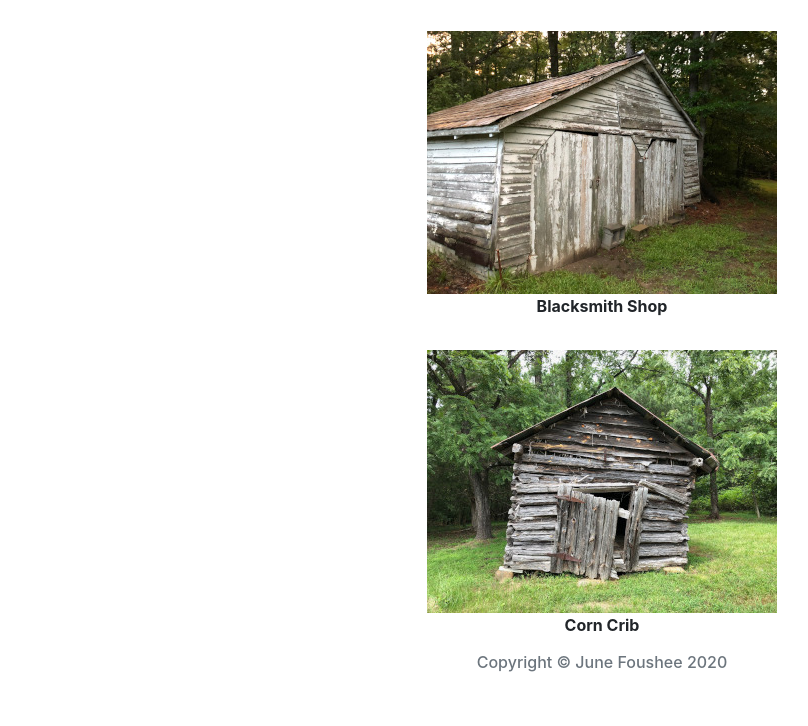
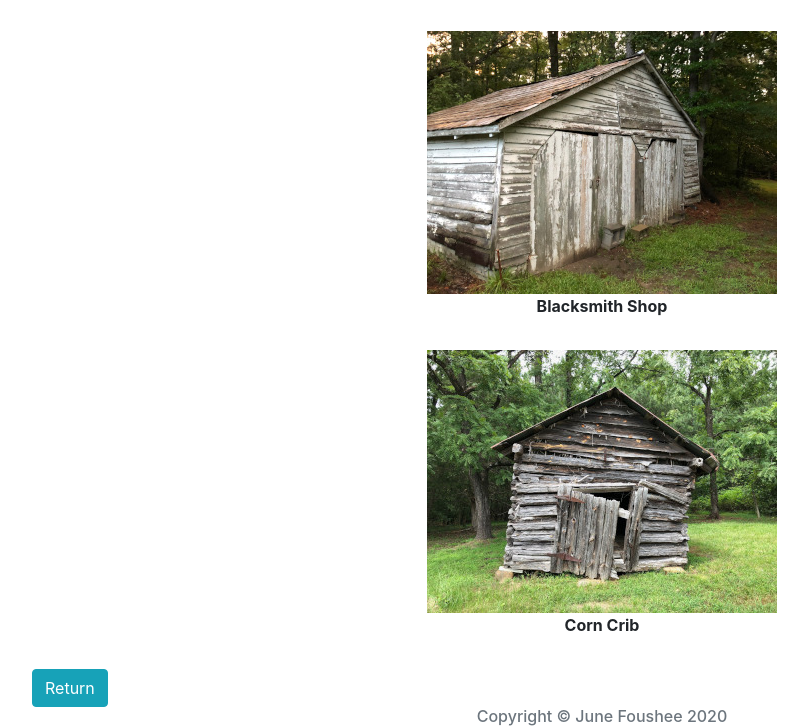
Before and after one commit to fortyoaksnc/fortyoaksnc, a plain HTML site: page other_features.html in a window 1280 px wide. Shown: the part 2589-3315 px from the top of the page, without its empty margins (38-846 px from the left). Before the commit the page ends 3261 px from the top, so only its background shows below. Drawn offline with nearby package versions, Linux system fonts and the light colour scheme; a script that the page names is missing.

Commit message:
Update other_features.html
Cleaner version after troubleshooting

```diff
--- a/other_features.html
+++ b/other_features.html
@@ -112,6 +112,10 @@
       </div>
     </div> <!-- end row -->
 
+  <div class='row h-100 mt-3'>
+    <a href='./index.html' type="button" class="btn btn-info">Return</a>
+  </div> <!-- end row -->
+
   </container>
 
       <!-- Sticky footer with fixed height -->
```
